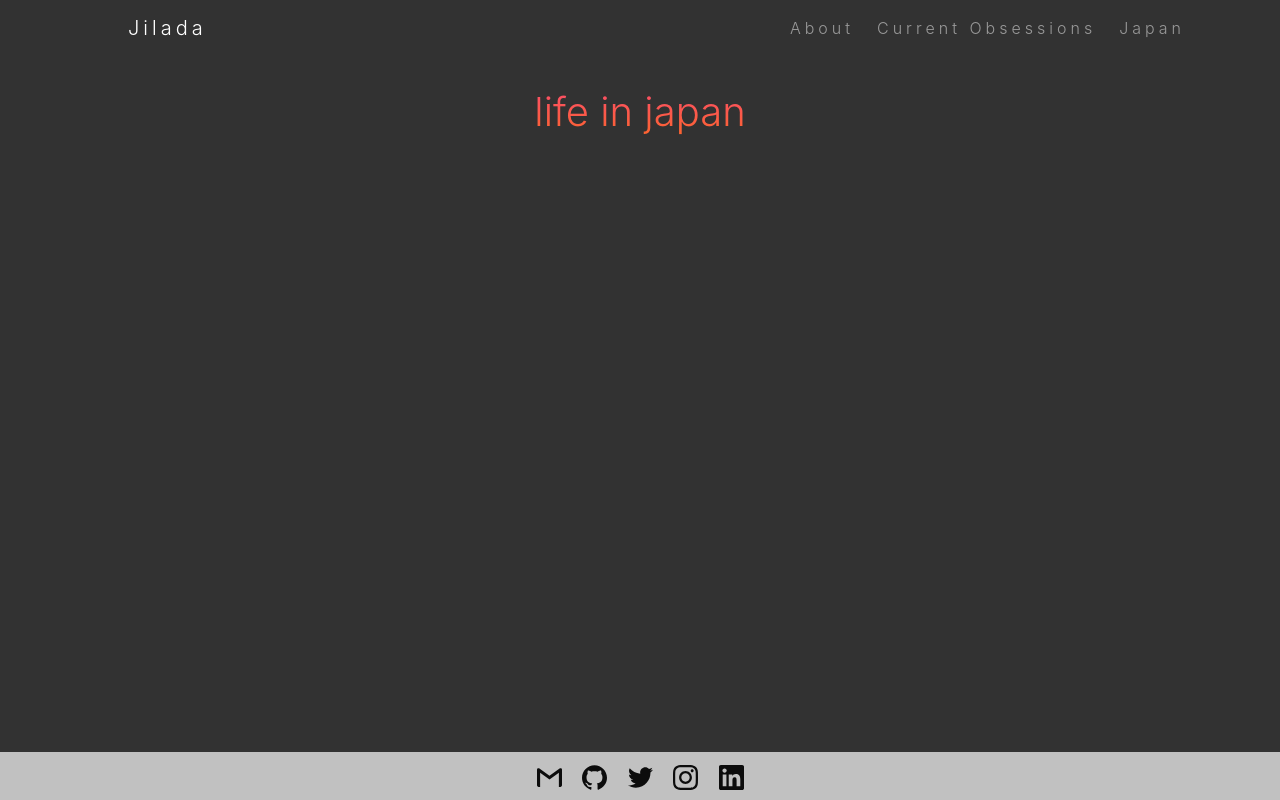
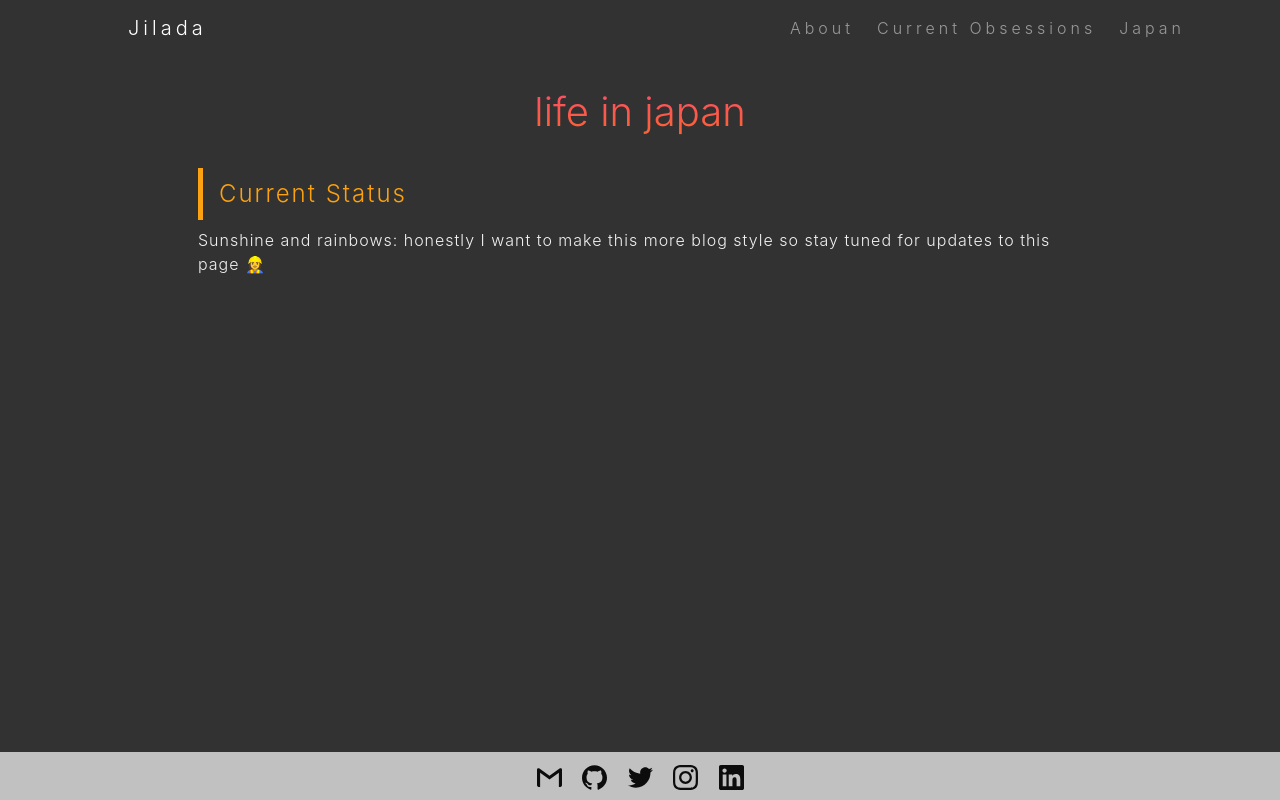
Before and after one commit to jilaada/jilaada.github.io, a plain HTML site: page japan.html in a window 1280 px wide. Drawn offline with nearby package versions, Linux system fonts and the light colour scheme.

Commit message:
Update to this page

```diff
--- a/japan.html
+++ b/japan.html
@@ -67,10 +67,18 @@
         <div class="container">
           <div class="row">
             <div class="col title">
-            <h1>
-              life in japan
-            </h1>
-          </div>
+              <h1>
+                life in japan
+              </h1>
+            </div>
+            <div class="container-fluid">
+              <p class="left-text" style="border-left: 5px solid var(--orange-color); color: var(--orange-color);">
+                Current Status </br>
+              </p>
+              <p class="small-text">
+                Sunshine and rainbows: honestly I want to make this more blog style so stay tuned for updates to this page 👷‍♀️</br>
+              </p>
+            </div>
           </div>
         </div>
     </div>
```
